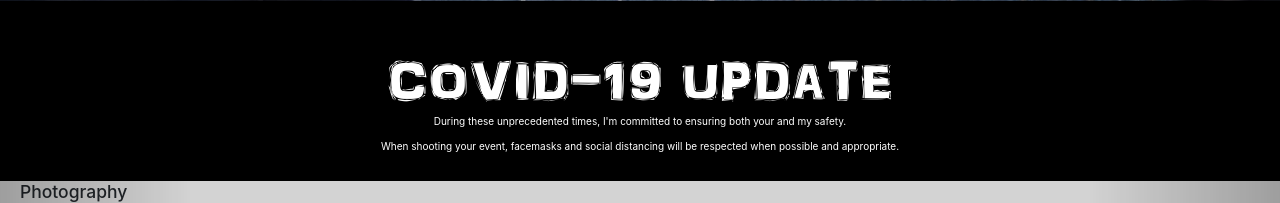
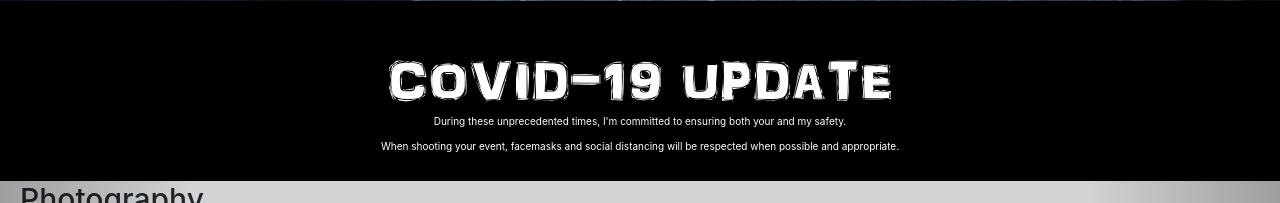
Before and after one commit to Xlrcrash1/JuryRigTest, a PHP site: page / in a window 1280 px wide. Shown: the part 764-967 px from the top of the page. Run offline with PHP 8.4, Linux system fonts and the light colour scheme; some libraries are stand-ins or nearby versions.

Commit message:
fixing font sizes

```diff
--- a/style.css
+++ b/style.css
@@ -130,7 +130,7 @@
 
 .PhotographyCarouselDesc h3{
 
-    size: 30px;
+    font-size: 30px;
 }
 
 .carousel-inner > .item > img {
```
